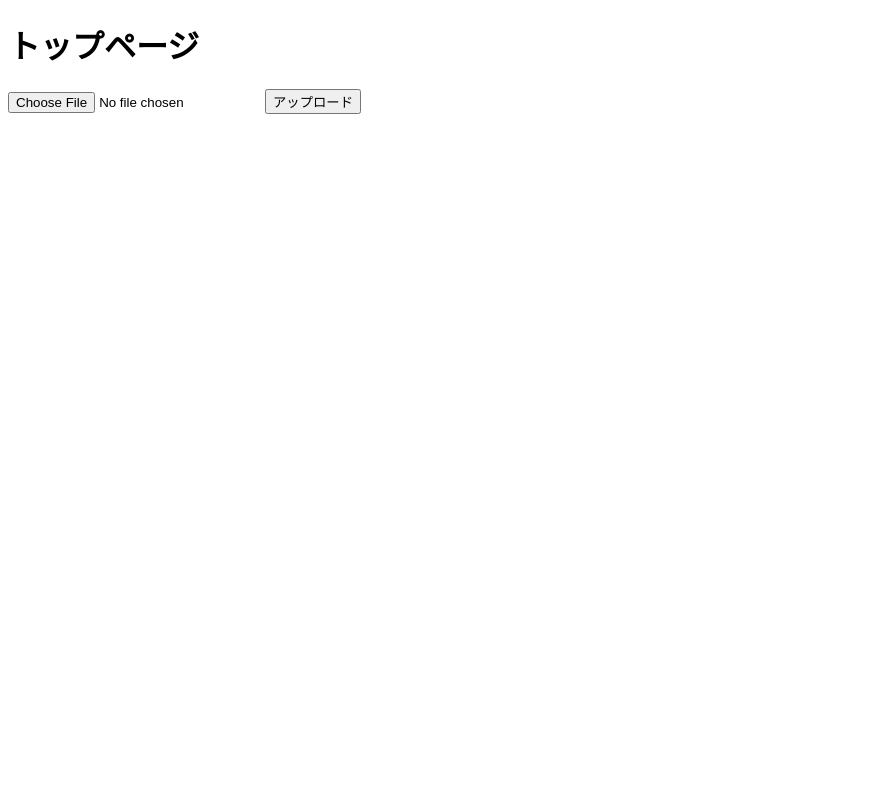
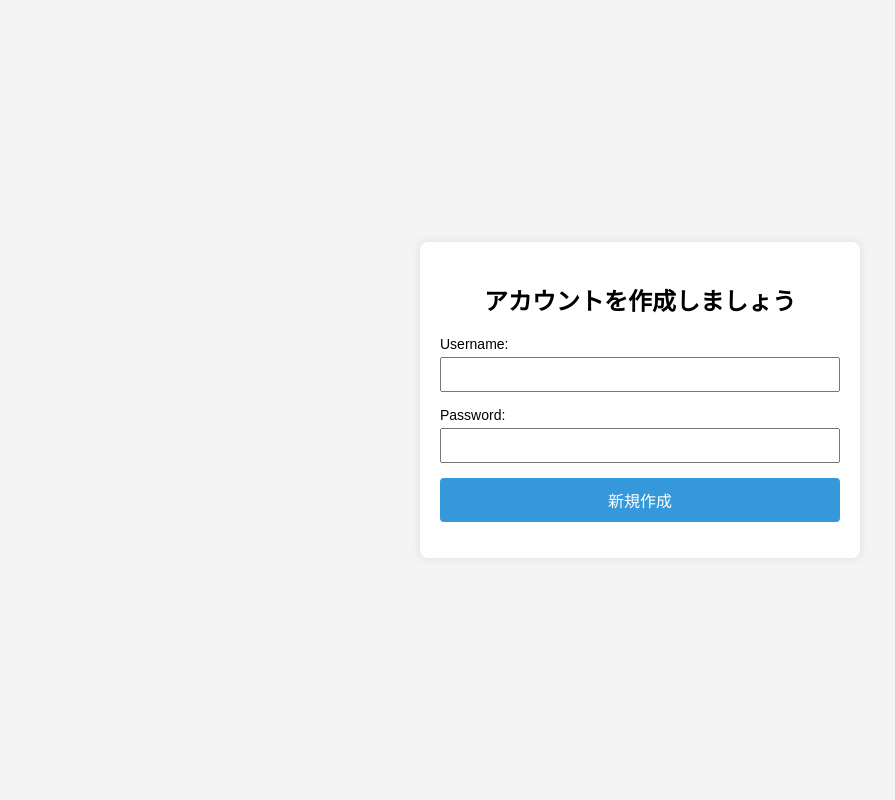
Before and after one commit to 2023AIT-OOP2-G03/ToDo, a Flask app: page / in a window 1280 px wide. Shown: the whole page, without its empty margins (0-895 px from the left). Run offline with Flask 3, Linux system fonts and the light colour scheme.

Commit message:
アカウント新規作成

```diff
--- a/web/main.py
+++ b/web/main.py
@@ -15,7 +15,7 @@ def index():
 
             # アップロードが完了したメッセージを表示
             message = 'アップロードが完了しました！'
-            return render_template('index.html', message=message)
+            return render_template('newacount.html', message=message)
 
     return render_template('index.html', message=None)
 
--- a/web/templates/index.html
+++ b/web/templates/index.html
@@ -1,20 +1,99 @@
-<!DOCTYPE html>
 <html lang="en">
+
 <head>
     <meta charset="UTF-8">
     <meta name="viewport" content="width=device-width, initial-scale=1.0">
-    <title>ファイルアップロード</title>
+    <title>アカウント新規作成</title>
+    <style>
+        body {
+            font-family: Arial, sans-serif;
+            background-color: #f4f4f4;
+            margin: 0;
+            padding: 0;
+            display: flex;
+            align-items: center;
+            justify-content: center;
+            height: 100vh;
+        }
+
+        .login-container {
+            background-color: #fff;
+            border-radius: 8px;
+            box-shadow: 0 0 10px rgba(0, 0, 0, 0.1);
+            padding: 20px;
+            width: 400px;
+        }
+
+        .login-container h2 {
+            text-align: center;
+        }
+
+        .form-group {
+            margin-bottom: 15px;
+        }
+
+        .form-group label {
+            display: block;
+            font-size: 14px;
+            margin-bottom: 5px;
+        }
+
+        .form-group input {
+            width: 100%;
+            padding: 8px;
+            box-sizing: border-box;
+        }
+
+        .login-button {
+            background-color: #3498db;
+            color: #fff;
+            padding: 10px;
+            border: none;
+            width: 100%;
+            border-radius: 4px;
+            cursor: pointer;
+            font-size: 16px;
+        }
+
+
+        .login-button:hover {
+            background-color: #2980b9;
+        }
+
+        .newcreate-button {
+            background-color: #3498db;
+            color: #fff;
+            padding: 10px;
+            border: none;
+            width: 100%;
+            border-radius: 4px;
+            cursor: pointer;
+            font-size: 16px;
+        }
+
+        .newcreate-button:hover {
+            background-color: #2980b9;
+        }
+    </style>
 </head>
+
 <body>
-    <h1>トップページ</h1>
+    <div class="login-container">
+        <h2>アカウントを作成しましょう</h2>
+        <form>
+            <div class="form-group">
+                <label for="username">Username:</label>
+                <input type="text" id="username" name="username" required="">
+            </div>
+            <div class="form-group">
+                <label for="password">Password:</label>
+                <input type="password" id="password" name="password" required="">
+            </div>
 
-    <form method="post" enctype="multipart/form-data">
-        <input type="file" name="file" accept="image/*" />
-        <input type="submit" value="アップロード" />
-    </form>
+            <button type="submit" class="newcreate-button">新規作成</button>
+        </form>
+    </div>
 
-    {% if message %}
-        <p>{{ message }}</p>
-    {% endif %}
 </body>
+
 </html>
```
